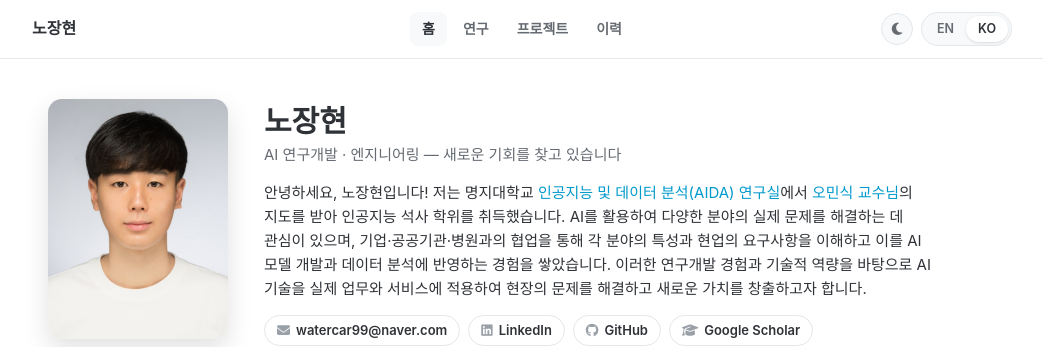
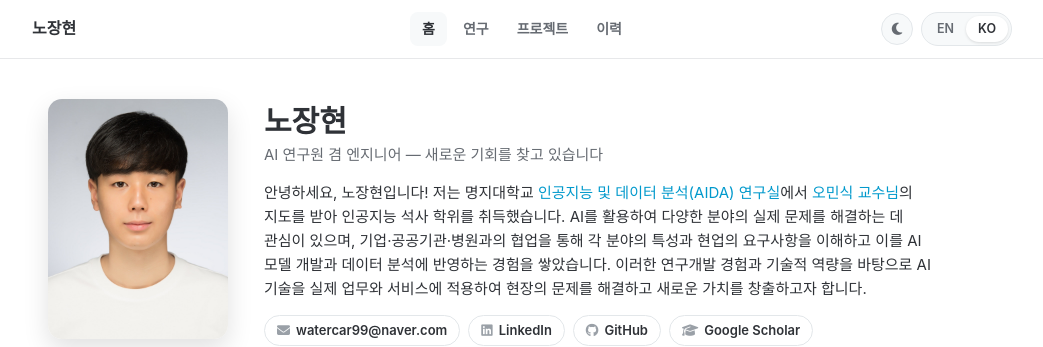
Before and after one commit to janghyunnoh/janghyunnoh.github.io, a Jekyll site: the page built from ko/index.md, in a window 1280 px wide and 900 px high. Shown: the top 347 px of the window, without its empty margins (118-1161 px from the left). Built offline with Jekyll 4.4.1, drawn with Linux system fonts in a browser that asks for light colours.

Commit message:
Update bilingual About Me role

```diff
--- a/_data/profile.yml
+++ b/_data/profile.yml
@@ -3,8 +3,8 @@
 
 name: "Janghyun Noh"
 name_ko: "노장현"
-title: "AI Research & Engineering — Open to new opportunities"
-title_ko: "AI 연구개발 · 엔지니어링 — 새로운 기회를 찾고 있습니다"
+title: "AI Researcher & Engineer — Open to new opportunities"
+title_ko: "AI 연구원 겸 엔지니어 — 새로운 기회를 찾고 있습니다"
 location: "Seoul, Korea"
 location_ko: "대한민국 서울"
 # Current affiliation (company / lab). Leave empty to hide.
```
